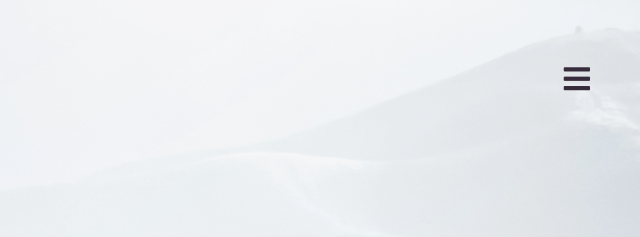
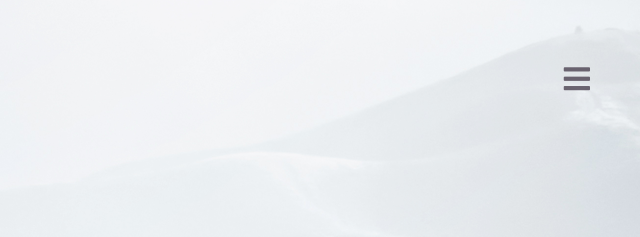
Before and after one commit to erised-ice/Halcyon, a plain HTML site: page index.html in a window 1280 px wide. In both pictures the pointer is over the element 1216 px from the left and 81 px from the top of the page. Shown: the top 237 px of the page, 640-1280 px from the left. Drawn offline with Linux system fonts and the light colour scheme.

Commit message:
[header__menu-button]changed css

```diff
--- a/css/screen.css
+++ b/css/screen.css
@@ -49,6 +49,7 @@ body {
     top: 63px;
     color: #372c3c;
     font-size: 30px;
+    cursor: pointer;
 }
 
 .header__main {
@@ -108,3 +109,8 @@ body {
     border: none;
     border-radius: 5px;
 }
+
+@media (min-width: 1024px) {
+    .header__menu-button:hover {
+        opacity: 0.7;
+}
```
